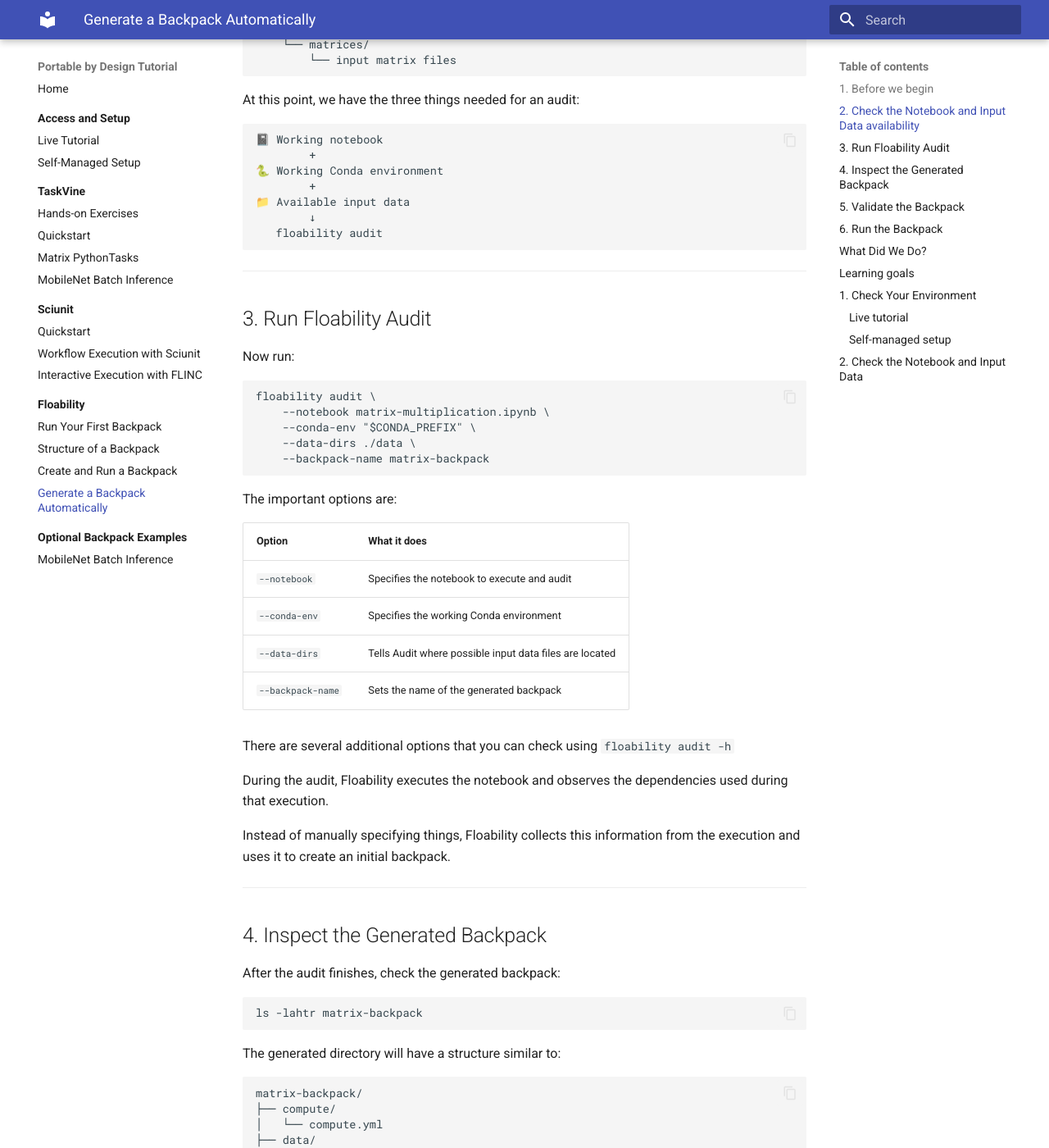
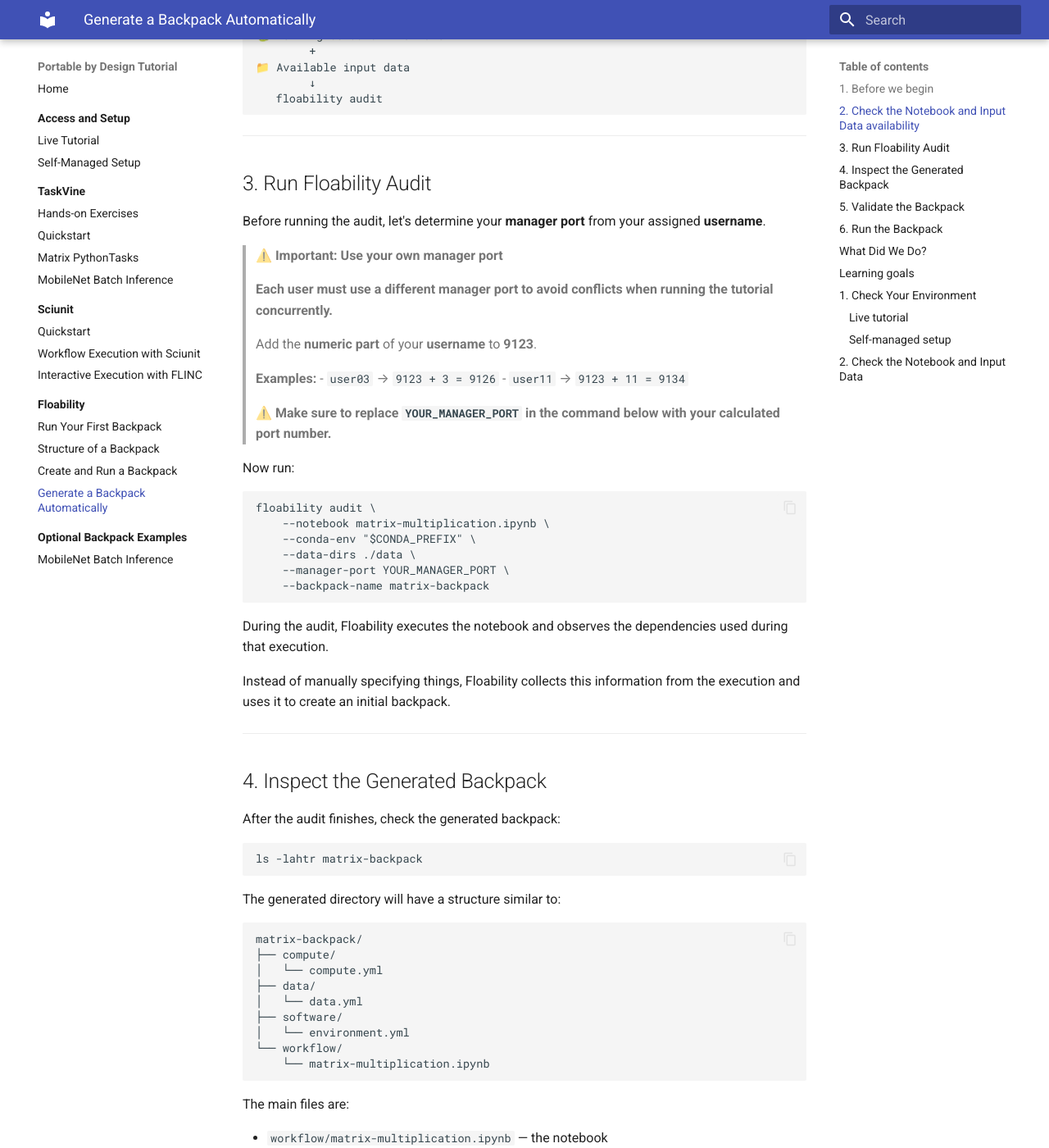
Before and after one commit to floability/tutorial-portable-by-design, an MkDocs documentation site: the page built from docs/04-floability/audit.md, in a window 1280 px wide and 1400 px high, scrolled down 2159 px. Shown: the whole window at 82% size. Built offline with MkDocs 1.6.1 and Material for MkDocs 9.7.7, drawn with Linux system fonts in a browser that asks for light colours; some of the changed text lies outside the part shown.

Commit message:
Revise Floability Audit tutorial instructions
Updated instructions for running Floability Audit, including environment activation and manager port calculation.

````diff
--- a/docs/04-floability/audit.md
+++ b/docs/04-floability/audit.md
@@ -39,29 +39,11 @@
 > **Important:** Audit does not create the notebook's environment or recover missing input data. The notebook must already run successfully with its required environment and input files available. Audit is currently experimental, so the generated backpack should be reviewed and tested before being shared or used for larger runs.
 
 
-<!--
-## Learning goals
-
-By the end of this tutorial, you will be able to:
-
-- run Floability Audit on an existing working notebook;
-- understand what Audit observes during execution;
-- inspect the generated software, data, workflow, and compute specifications; and
-- validate and run the generated backpack.
-
-In this tutorial, we will use a [Matrix Multiplication notebook](https://github.com/floability/tutorial-portable-by-design/blob/main/examples/audit/matrix-multiplication.ipynb).
--->
-
 ---
 
 ## 1. Before we begin
 
-First, activate the correct environment for this demo
-
-```bash
-source /opt/tutorial/activate-matrix.sh
-```
-Let's verify if we are in the correct environment.
+First, let's verify if we are in the correct environment.
 
 ```bash
 echo "${CONDA_PREFIX:-No Conda environment is active}"
@@ -70,17 +52,15 @@
 The path should end in:
 
 ```text
-/matrix-env
+/tutorial-env
 ```
 
 If it does not, activate the tutorial environment.
 
 
 ```bash
-conda activate matrix-env
+source /opt/tutorial/activate.sh
 ```
-
-The environment supplied to  `floability audit` must already contain the dependencies required to run the notebook successfully.
 
 ---
 
@@ -133,6 +113,20 @@
 
 ## 3. Run Floability Audit
 
+Before running the audit, let's determine your **manager port** from your assigned **username**.
+
+> ⚠️ **Important: Use your own manager port**
+>
+> **Each user must use a different manager port to avoid conflicts when running the tutorial concurrently.**
+>
+> Add the **numeric part** of your **username** to **9123**.
+>
+> **Examples:**
+> - `user03` → `9123 + 3 = 9126`
+> - `user11` → `9123 + 11 = 9134`
+>
+> ⚠️ **Make sure to replace `YOUR_MANAGER_PORT` in the command below with your calculated port number.**
+
 Now run:
 
 ```bash
@@ -140,20 +134,9 @@
     --notebook matrix-multiplication.ipynb \
     --conda-env "$CONDA_PREFIX" \
     --data-dirs ./data \
+    --manager-port YOUR_MANAGER_PORT \
     --backpack-name matrix-backpack
 ```
-
-The important options are:
-
-| Option | What it does |
-| --- | --- |
-| `--notebook` | Specifies the notebook to execute and audit |
-| `--conda-env` | Specifies the working Conda environment |
-| `--data-dirs` | Tells Audit where possible input data files are located |
-| `--backpack-name` | Sets the name of the generated backpack |
-
-There are several additional options that you can check using `floability audit -h`
-
 During the audit, Floability executes the notebook and observes the dependencies used during that execution.
 
 Instead of manually specifying things, Floability collects this information from the execution and uses it to create an initial backpack.
````
